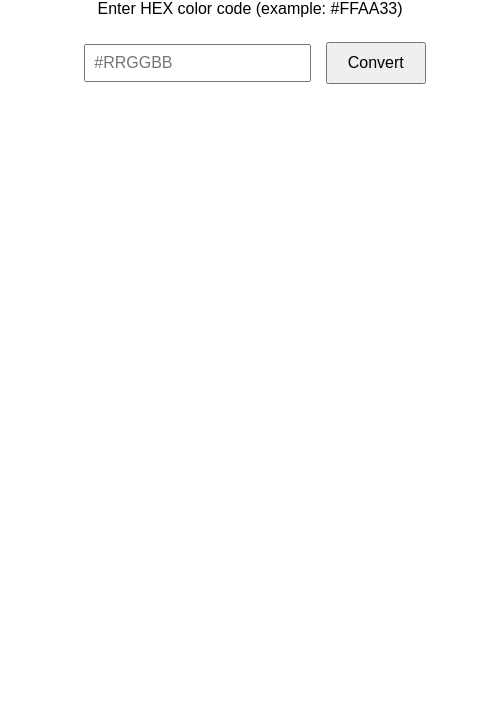
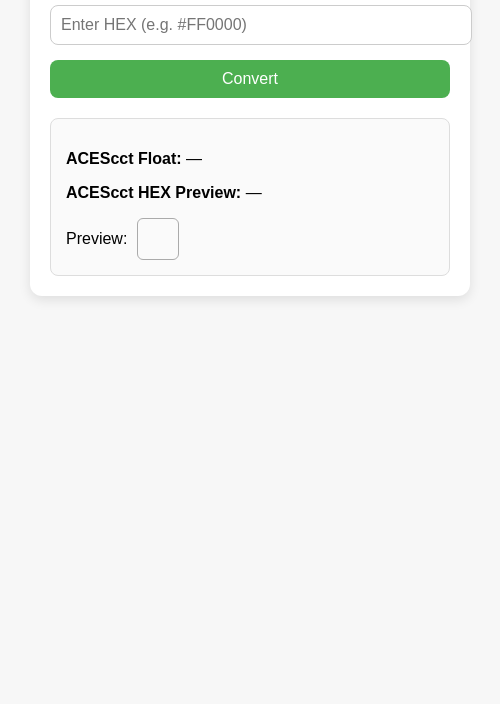
Before and after one commit to Mc-Mouli712/srgb-acescct-converter, an Electron app: page index.html in a window 500 px wide. Shown: the part 96-800 px from the top of the page. Drawn offline with Linux system fonts and the light colour scheme.

Commit message:
Update index.html

```diff
--- a/index.html
+++ b/index.html
@@ -1,33 +1,83 @@
 <!DOCTYPE html>
-<html>
+<html lang="en">
 <head>
   <meta charset="UTF-8">
   <title>sRGB → ACEScct Converter</title>
+  <script defer src="renderer.js"></script>
   <style>
-    body { font-family: Arial, sans-serif; padding: 20px; text-align: center; }
-    input { padding: 8px; margin: 10px; font-size: 16px; }
-    button { padding: 10px 20px; font-size: 16px; cursor: pointer; }
-    #result { margin-top: 20px; font-weight: bold; }
+    body {
+      font-family: Arial, sans-serif;
+      margin: 30px;
+      background: #f7f7f7;
+    }
+    .container {
+      max-width: 400px;
+      margin: auto;
+      padding: 20px;
+      background: white;
+      border-radius: 12px;
+      box-shadow: 0 4px 12px rgba(0,0,0,0.1);
+    }
+    h1 {
+      font-size: 20px;
+      margin-bottom: 15px;
+      text-align: center;
+    }
+    input {
+      width: 100%;
+      padding: 10px;
+      font-size: 16px;
+      margin-bottom: 15px;
+      border: 1px solid #ccc;
+      border-radius: 8px;
+    }
+    button {
+      width: 100%;
+      padding: 10px;
+      font-size: 16px;
+      background: #4CAF50;
+      color: white;
+      border: none;
+      border-radius: 8px;
+      cursor: pointer;
+    }
+    button:hover {
+      background: #45a049;
+    }
+    #result {
+      margin-top: 20px;
+      padding: 15px;
+      border-radius: 8px;
+      background: #fafafa;
+      border: 1px solid #ddd;
+    }
+    #aces-swatch {
+      width: 40px;
+      height: 40px;
+      border-radius: 6px;
+      border: 1px solid #aaa;
+      margin-left: 10px;
+    }
+    .row {
+      display: flex;
+      align-items: center;
+      margin-top: 10px;
+    }
   </style>
 </head>
 <body>
-  <h2>sRGB → ACEScct Converter</h2>
-  <p>Enter HEX color code (example: #FFAA33)</p>
-  <input id="hexInput" type="text" placeholder="#RRGGBB">
-<button id="convertBtn">Convert</button>
-<div id="result"></div>
-
-<script src="renderer.js"></script>
-
-  <script>
-    function convert() {
-      const hex = document.getElementById('hexInput').value;
-      if (/^#[0-9A-Fa-f]{6}$/.test(hex)) {
-        document.getElementById('result').innerText = window.convertToACEScct(hex);
-      } else {
-        document.getElementById('result').innerText = "❌ Please enter a valid HEX code";
-      }
-    }
-  </script>
+  <div class="container">
+    <h1>sRGB → ACEScct Converter</h1>
+    <input id="hex" type="text" placeholder="Enter HEX (e.g. #FF0000)">
+    <button id="convert">Convert</button>
+    <div id="result">
+      <p><strong>ACEScct Float:</strong> <span id="aces-float">—</span></p>
+      <p><strong>ACEScct HEX Preview:</strong> <span id="aces-hex">—</span></p>
+      <div class="row">
+        <span>Preview:</span>
+        <div id="aces-swatch"></div>
+      </div>
+    </div>
+  </div>
 </body>
 </html>
```
